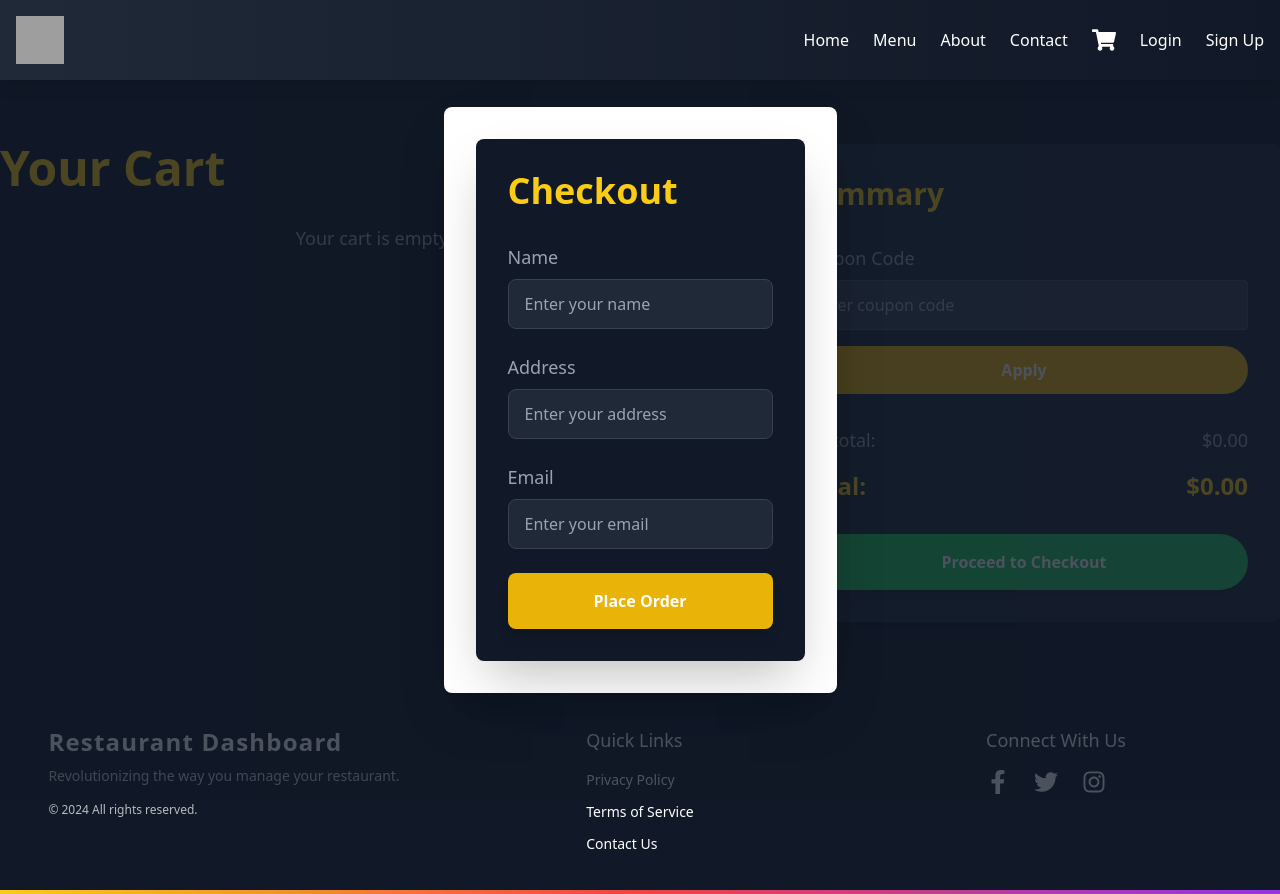
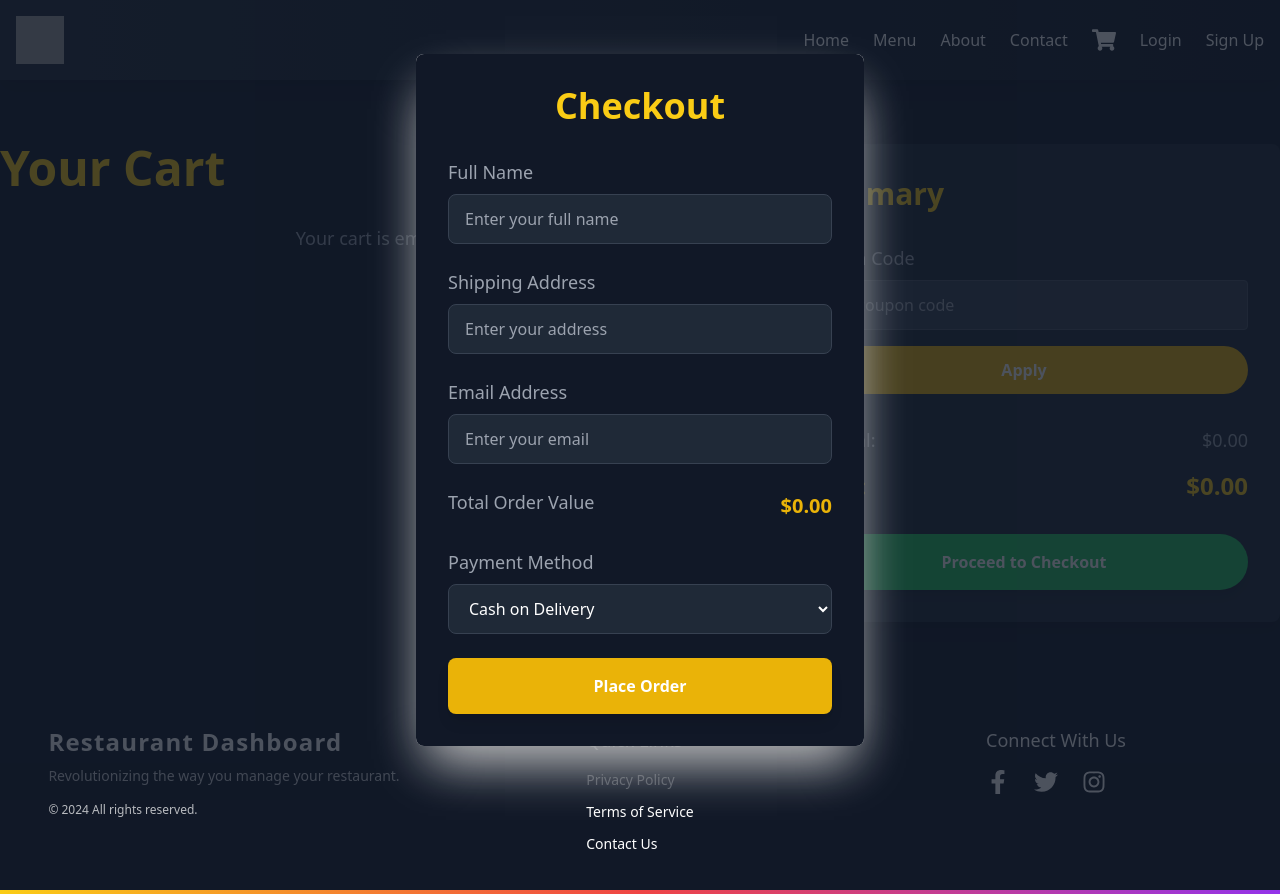
Before and after one commit to CodeAjay/restFront, a React (Vite) app: page /cart in a window 1280 px wide. Both pictures are taken after a click on the button "Proceed to Checkout". Built offline with nearby package versions, Linux system fonts and the light colour scheme; grey boxes are pictures that could not be loaded.

Commit message:
cah on delivery added to checkout

```diff
--- a/src/components/Cart.tsx
+++ b/src/components/Cart.tsx
@@ -39,7 +39,7 @@ const Cart: React.FC = () => {
     // Show success message and clear cart
     setSuccessMessage(message);
     clearCart(); // Clear the cart after success
-    setIsModalOpen(false);
+    // setIsModalOpen(false);
   };
 
   return (
@@ -154,10 +154,10 @@ const Cart: React.FC = () => {
           isOpen={isModalOpen}
           onRequestClose={() => setIsModalOpen(false)}
           contentLabel="Checkout Form"
-          className="flex justify-center items-center p-8"
-          overlayClassName="fixed inset-0 bg-gray-900 bg-opacity-75 flex justify-center items-center"
+          className="flex justify-center items-center p-8 w-[40%]"
+          overlayClassName="fixed z-50 inset-0 bg-gray-900 bg-opacity-75 flex justify-center items-center"
         >
-          <div className="bg-white p-8 rounded-lg shadow-2xl w-full max-w-lg">
+          <div className="bg-white w-[100%] rounded-lg shadow-2xl shadow-white w-full max-w-lg">
             <CheckoutForm onSubmit={handleFormSubmit} />
           </div>
         </Modal>
--- a/src/components/CheckoutForm.tsx
+++ b/src/components/CheckoutForm.tsx
@@ -1,57 +1,91 @@
 import axios from 'axios';
-import React, { useState } from 'react';
+import React, { useState, useEffect } from 'react';
 import { useCart } from './CartContext';
-import { useNavigate } from 'react-router-dom'; // For navigation
+import { useNavigate } from 'react-router-dom';
+import OrderConfirmation from './OrderConfirmation';
 
 const CheckoutForm: React.FC<{ onSubmit: (message: string) => void }> = ({ onSubmit }) => {
   const { cartItems } = useCart();
   const [name, setName] = useState('');
   const [address, setAddress] = useState('');
   const [email, setEmail] = useState('');
+  const [paymentMethod, setPaymentMethod] = useState('cash');
+  const [total, setTotal] = useState(0);
   const token = localStorage.getItem('token');
-  const navigate = useNavigate(); // Initialize useNavigate hook
+  const [orderPlaced, setOrderPlaced] = useState(false);
+  const [orderStatus, setOrderStatus] = useState<boolean | null>(null);  // true for success, false for failure
+  const [orderId, setOrderId] = useState('');
+  const [message, setMessage] = useState('');
+
+  const navigate = useNavigate();
+
+  useEffect(() => {
+    const calculateTotal = () => {
+      const newTotal = cartItems.reduce((sum, item) => sum + item.price * item.quantity, 0);
+      setTotal(newTotal);
+    };
+
+    calculateTotal();
+  }, [cartItems]);
 
   const handleSubmit = async (e: React.FormEvent) => {
     e.preventDefault();
 
     try {
+      const orderData = {
+        items: cartItems.map(item => ({ menuItem: item._id, quantity: item.quantity })),
+        name,
+        address,
+        email,
+        paymentMethod,
+        totalAmount: total,
+      };
+
       const response = await axios.post(
-        'https://rest-front.vercel.app/api/orders',
-        {
-          items: cartItems.map(item => ({ menuItem: item._id, quantity: item.quantity })),
-          name,
-          address,
-          email,
-        },
+        'https://rest-back-bice.vercel.app/api/orders',
+        orderData,
         {
           headers: {
-            'x-auth-token': token, // Send the token in the headers
+            'x-auth-token': token,
           },
         }
       );
 
-      // Check response status
       if (response.status === 200 || response.status === 201) {
         console.log('Order placed successfully');
-
-        // Send success message back to Cart component
         onSubmit('Order placed successfully!');
+        if (response.status === 200 || response.status === 201) {
+          setOrderPlaced(true);
+          setOrderStatus(true);
+          setOrderId(response.data.orderId);  // Assuming orderId is returned in the response
+          setMessage('Your order has been placed successfully!');
+        }
       }
     } catch (error) {
       console.error('Error:', error);
-      alert('An error occurred while placing the order');
-      navigate('/cart'); // Redirect to cart page if the order fails
+      setOrderPlaced(true);
+      setOrderStatus(false);
+      setMessage('An error occurred while placing the order. Please try again later.');
     }
   };
 
   return (
-    <form onSubmit={handleSubmit} className="bg-gray-900 p-8 rounded-lg shadow-2xl text-white">
-      <h2 className="text-4xl font-bold text-yellow-400 mb-8">Checkout</h2>
+    <>
+    {orderPlaced ? (
+        <OrderConfirmation
+          success={orderStatus!}  // Should be a boolean value
+          orderId={orderId}
+          message={message}
+        />
+      ) :
+    (
+    <form onSubmit={handleSubmit} className="bg-gray-900 p-8 rounded-lg shadow-2xl text-white max-w-3xl mx-auto">
+      <h2 className="text-4xl font-bold text-yellow-400 mb-8 text-center">Checkout</h2>
 
       {/* Name Input */}
       <div className="mb-6">
         <label className="block text-lg font-medium text-gray-400 mb-2" htmlFor="name">
-          Name
+          Full Name
         </label>
         <input
           type="text"
@@ -59,7 +93,7 @@ const CheckoutForm: React.FC<{ onSubmit: (message: string) => void }> = ({ onSub
           value={name}
           onChange={(e) => setName(e.target.value)}
           className="w-full px-4 py-3 border border-gray-700 rounded-lg bg-gray-800 text-white focus:outline-none focus:border-yellow-500"
-          placeholder="Enter your name"
+          placeholder="Enter your full name"
           required
         />
       </div>
@@ -67,7 +101,7 @@ const CheckoutForm: React.FC<{ onSubmit: (message: string) => void }> = ({ onSub
       {/* Address Input */}
       <div className="mb-6">
         <label className="block text-lg font-medium text-gray-400 mb-2" htmlFor="address">
-          Address
+          Shipping Address
         </label>
         <input
           type="text"
@@ -83,7 +117,7 @@ const CheckoutForm: React.FC<{ onSubmit: (message: string) => void }> = ({ onSub
       {/* Email Input */}
       <div className="mb-6">
         <label className="block text-lg font-medium text-gray-400 mb-2" htmlFor="email">
-          Email
+          Email Address
         </label>
         <input
           type="email"
@@ -96,14 +130,41 @@ const CheckoutForm: React.FC<{ onSubmit: (message: string) => void }> = ({ onSub
         />
       </div>
 
+      {/* Total Order Value */}
+      <div className="mb-6 flex justify-between items-center">
+        <label className="block text-lg font-medium text-gray-400 mb-2" htmlFor="total">
+          Total Order Value
+        </label>
+        <span className="text-xl font-bold text-yellow-500">{`$${total.toFixed(2)}`}</span>
+      </div>
+
+      {/* Payment Method Selection */}
+      <div className="mb-6">
+        <label className="block text-lg font-medium text-gray-400 mb-2" htmlFor="payment-method">
+          Payment Method
+        </label>
+        <select
+          id="payment-method"
+          value={paymentMethod}
+          onChange={(e) => setPaymentMethod(e.target.value)}
+          className="w-full px-4 py-3 border border-gray-700 rounded-lg bg-gray-800 text-white focus:outline-none focus:border-yellow-500"
+          required
+        >
+          <option value="cash">Cash on Delivery</option>
+          <option value="online">Online Payment</option>
+        </select>
+      </div>
+
       {/* Submit Button */}
       <button
         type="submit"
         className="w-full bg-yellow-500 hover:bg-yellow-600 text-white font-bold py-4 rounded-lg shadow-lg transition duration-300 focus:outline-none focus:ring-4 focus:ring-yellow-300"
       >
-        Place Order
+        {paymentMethod=="cash"?"Place Order":"Make Payment"}
       </button>
     </form>
+    )}
+    </>
   );
 };
 
--- /dev/null
+++ b/src/components/OrderConfirmation.tsx
@@ -0,0 +1,36 @@
+import React from 'react';
+import { useNavigate } from 'react-router-dom'; // For navigation
+
+interface OrderConfirmationProps {
+  success: boolean;
+  orderId: string;
+  message: string;
+}
+
+const OrderConfirmation: React.FC<OrderConfirmationProps> = ({ success, orderId, message }) => {
+  const navigate = useNavigate(); // Initialize useNavigate hook
+
+  const handleViewOrderClick = () => {
+    navigate('/dashboard'); // Navigate to the dashboard where the user can see their order
+  };
+
+  return (
+    <div className={`p-8 rounded-lg shadow-2xl ${success ? 'bg-green-600' : 'bg-red-600'} text-white`}>
+      <h2 className="text-4xl font-bold mb-4">{success ? 'Order Placed Successfully!' : 'Order Failed'}</h2>
+      <p className="mb-4">{message}</p>
+
+      <div className="mb-6">
+        <strong>Order ID:</strong> {orderId}
+      </div>
+
+      <button
+        onClick={handleViewOrderClick}
+        className="bg-yellow-500 hover:bg-yellow-600 text-white font-bold py-2 px-4 rounded-lg transition duration-300 focus:outline-none focus:ring-4 focus:ring-yellow-300"
+      >
+        See Your Order in Dashboard
+      </button>
+    </div>
+  );
+};
+
+export default OrderConfirmation;
```
